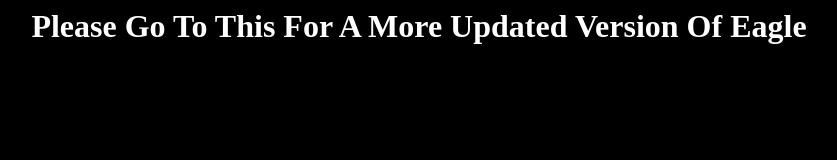
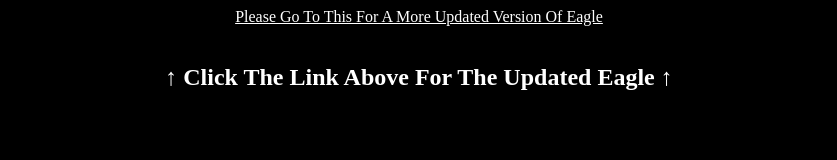
Before and after one commit to doody124/Gotpo, a plain HTML site: page index.html in a window 1280 px wide. Shown: the whole page, without its empty margins (221-1058 px from the left). Drawn offline with Linux system fonts and the light colour scheme.

Commit message:
Update index.html

```diff
--- a/index.html
+++ b/index.html
@@ -1,8 +1,9 @@
 <html>
 <center>
-<h1 style="color:white;" target="_blank" href="https://eagle124.pages.dev">Please Go To This For A More Updated Version Of Eagle</h1>
+<a  style="color:white;" target="_blank" href="https://eagle124.pages.dev">Please Go To This For A More Updated Version Of Eagle</a>
 <br>
-<h2>↑ Click The Link Above For The Updated Eagle ↑</h2>
+         <br>
+<h2 style="color:white;">↑ Click The Link Above For The Updated Eagle ↑</h2>
 </center>
 <style>
 body {
```
